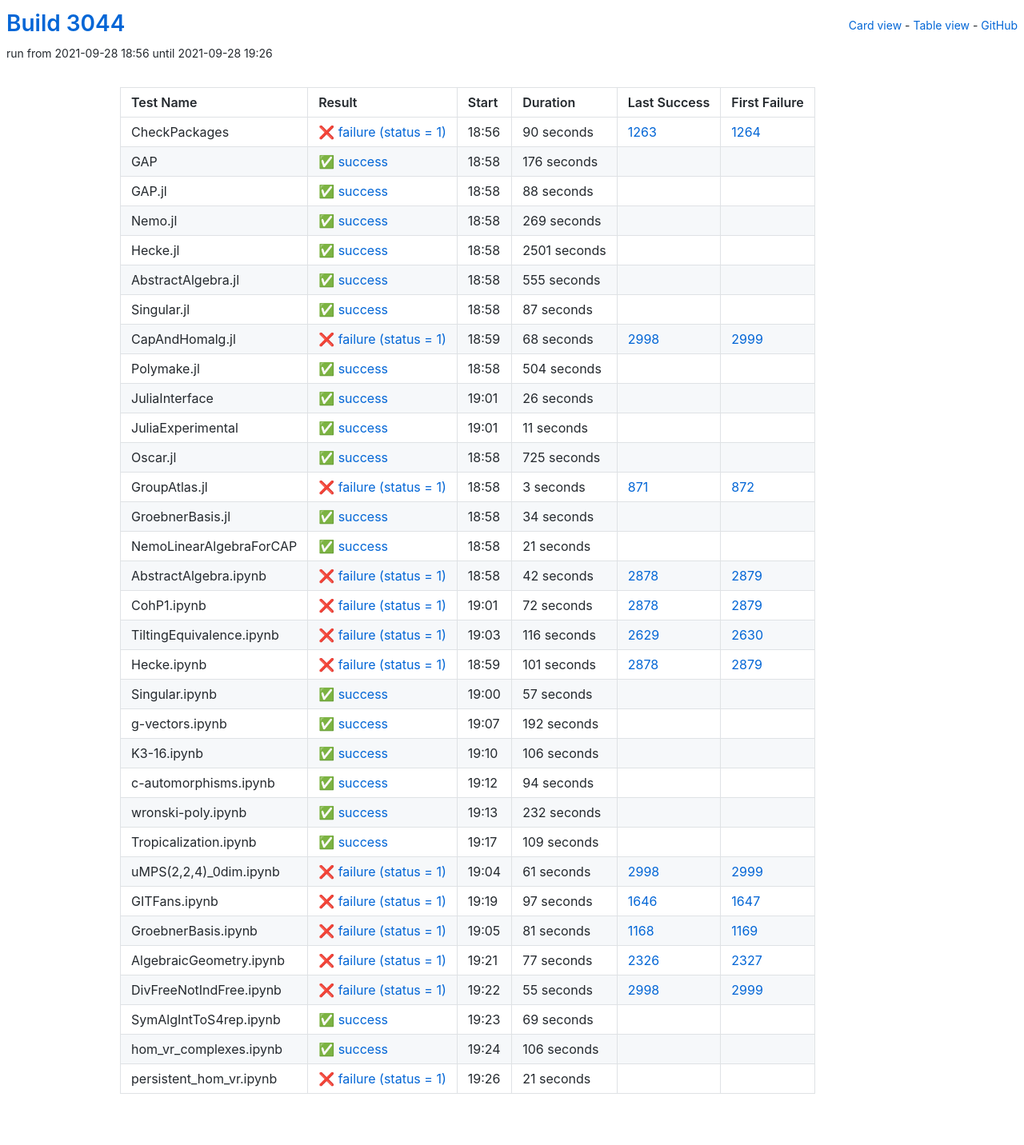
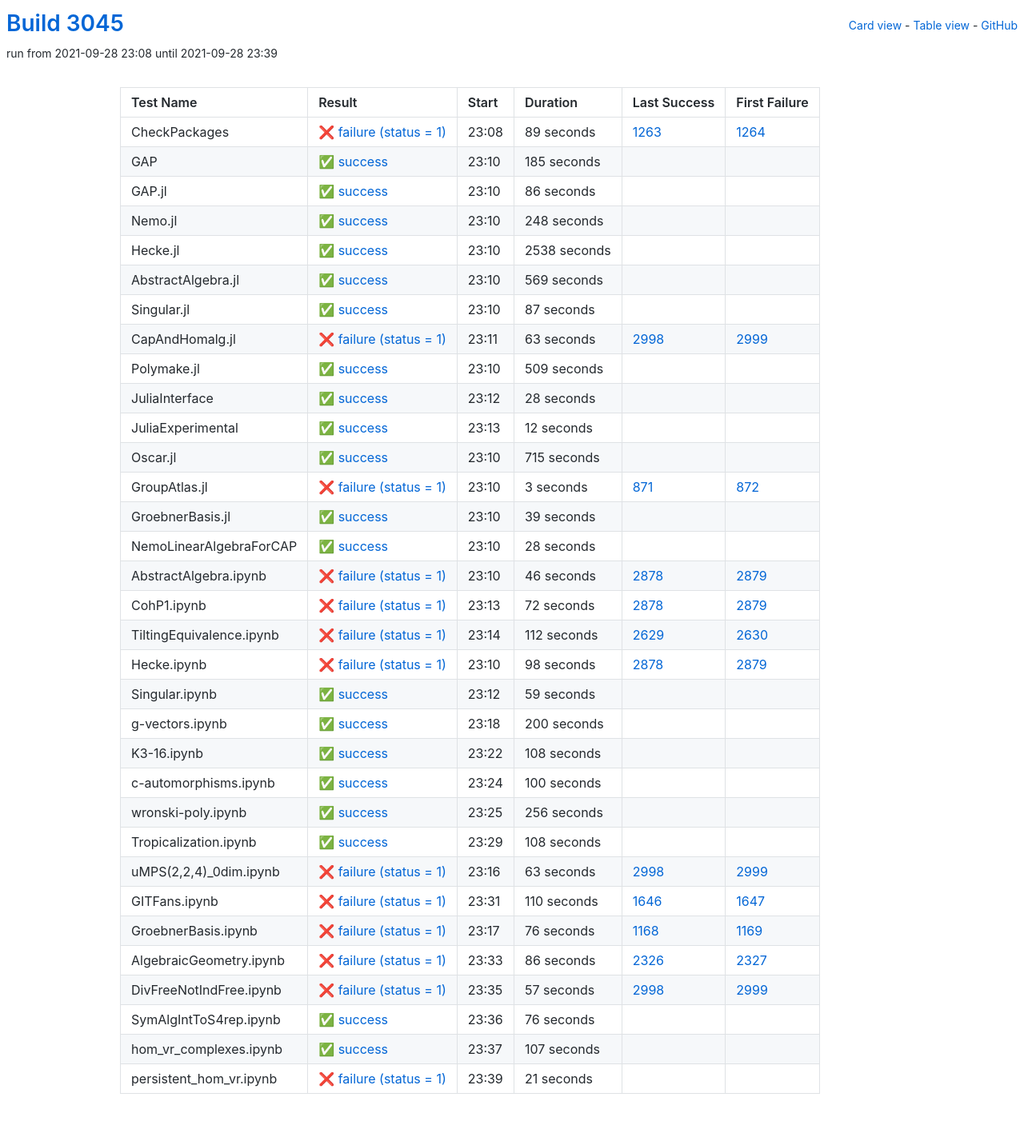
Before and after one commit to oscar-system/oscar-ci-status-stable, a Jekyll site: the page built from table.html, in a window 1280 px wide. Shown: the whole page at 80% size. Built offline with Jekyll 4.4.1, drawn with Linux system fonts in a browser that asks for light colours.

Commit message:
Build #3045

```diff
--- a/_data/ci.yml
+++ b/_data/ci.yml
@@ -1,6 +1,6 @@
 ---
-build: 3044
-build_url: https://oscarci.mathematik.uni-kl.de/job/oscar-stable/3044/
+build: 3045
+build_url: https://oscarci.mathematik.uni-kl.de/job/oscar-stable/3045/
 job: oscar-stable
 organization: oscar-system
 repo: oscar-ci-status-stable
@@ -8,80 +8,80 @@ repourl: https://github.com/oscar-system/oscar-ci-status-stable
 tests:
 - name: CheckPackages
   id: checkpackages
-  log: https://oscarci.mathematik.uni-kl.de/job/oscar-stable/3044/artifact/logs/build-3044/CheckPackages.log
-  start: 2021-09-28 18:56
+  log: https://oscarci.mathematik.uni-kl.de/job/oscar-stable/3045/artifact/logs/build-3045/CheckPackages.log
+  start: 2021-09-28 23:08
   success: false
   exitcode: 1
   status: failure
-  duration: 90
+  duration: 89
   last_success: 1263
   last_success_url: https://oscarci.mathematik.uni-kl.de/job/oscar-stable/1263/
   first_failure: 1264
   first_failure_url: https://oscarci.mathematik.uni-kl.de/job/oscar-stable/1264/
 - name: GAP
   id: gap
-  log: https://oscarci.mathematik.uni-kl.de/job/oscar-stable/3044/artifact/logs/build-3044/GAP.log
-  start: 2021-09-28 18:58
+  log: https://oscarci.mathematik.uni-kl.de/job/oscar-stable/3045/artifact/logs/build-3045/GAP.log
+  start: 2021-09-28 23:10
   success: true
   exitcode: 0
   status: success
-  duration: 176
+  duration: 185
   last_success: false
   last_success_url:
   first_failure: false
   first_failure_url:
 - name: GAP.jl
   id: gap-jl
-  log: https://oscarci.mathematik.uni-kl.de/job/oscar-stable/3044/artifact/logs/build-3044/GAP.jl.log
-  start: 2021-09-28 18:58
+  log: https://oscarci.mathematik.uni-kl.de/job/oscar-stable/3045/artifact/logs/build-3045/GAP.jl.log
+  start: 2021-09-28 23:10
   success: true
   exitcode: 0
   status: success
-  duration: 88
+  duration: 86
   last_success: false
   last_success_url:
   first_failure: false
   first_failure_url:
 - name: Nemo.jl
   id: nemo-jl
-  log: https://oscarci.mathematik.uni-kl.de/job/oscar-stable/3044/artifact/logs/build-3044/Nemo.jl.log
-  start: 2021-09-28 18:58
+  log: https://oscarci.mathematik.uni-kl.de/job/oscar-stable/3045/artifact/logs/build-3045/Nemo.jl.log
+  start: 2021-09-28 23:10
   success: true
   exitcode: 0
   status: success
-  duration: 269
+  duration: 248
   last_success: false
   last_success_url:
   first_failure: false
   first_failure_url:
 - name: Hecke.jl
   id: hecke-jl
-  log: https://oscarci.mathematik.uni-kl.de/job/oscar-stable/3044/artifact/logs/build-3044/Hecke.jl.log
-  start: 2021-09-28 18:58
+  log: https://oscarci.mathematik.uni-kl.de/job/oscar-stable/3045/artifact/logs/build-3045/Hecke.jl.log
+  start: 2021-09-28 23:10
   success: true
   exitcode: 0
   status: success
-  duration: 2501
+  duration: 2538
   last_success: false
   last_success_url:
   first_failure: false
   first_failure_url:
 - name: AbstractAlgebra.jl
   id: abstractalgebra-jl
-  log: https://oscarci.mathematik.uni-kl.de/job/oscar-stable/3044/artifact/logs/build-3044/AbstractAlgebra.jl.log
-  start: 2021-09-28 18:58
+  log: https://oscarci.mathematik.uni-kl.de/job/oscar-stable/3045/artifact/logs/build-3045/AbstractAlgebra.jl.log
+  start: 2021-09-28 23:10
   success: true
   exitcode: 0
   status: success
-  duration: 555
+  duration: 569
   last_success: false
   last_success_url:
   first_failure: false
   first_failure_url:
 - name: Singular.jl
   id: singular-jl
-  log: https://oscarci.mathematik.uni-kl.de/job/oscar-stable/3044/artifact/logs/build-3044/Singular.jl.log
-  start: 2021-09-28 18:58
+  log: https://oscarci.mathematik.uni-kl.de/job/oscar-stable/3045/artifact/logs/build-3045/Singular.jl.log
+  start: 2021-09-28 23:10
   success: true
   exitcode: 0
   status: success
@@ -92,68 +92,68 @@ tests:
   first_failure_url:
 - name: CapAndHomalg.jl
   id: capandhomalg-jl
-  log: https://oscarci.mathematik.uni-kl.de/job/oscar-stable/3044/artifact/logs/build-3044/CapAndHomalg.jl.log
-  start: 2021-09-28 18:59
+  log: https://oscarci.mathematik.uni-kl.de/job/oscar-stable/3045/artifact/logs/build-3045/CapAndHomalg.jl.log
+  start: 2021-09-28 23:11
   success: false
   exitcode: 1
   status: failure
-  duration: 68
+  duration: 63
   last_success: 2998
   last_success_url: https://oscarci.mathematik.uni-kl.de/job/oscar-stable/2998/
   first_failure: 2999
   first_failure_url: https://oscarci.mathematik.uni-kl.de/job/oscar-stable/2999/
 - name: Polymake.jl
   id: polymake-jl
-  log: https://oscarci.mathematik.uni-kl.de/job/oscar-stable/3044/artifact/logs/build-3044/Polymake.jl.log
-  start: 2021-09-28 18:58
+  log: https://oscarci.mathematik.uni-kl.de/job/oscar-stable/3045/artifact/logs/build-3045/Polymake.jl.log
+  start: 2021-09-28 23:10
   success: true
   exitcode: 0
   status: success
-  duration: 504
+  duration: 509
   last_success: false
   last_success_url:
   first_failure: false
   first_failure_url:
 - name: JuliaInterface
   id: juliainterface
-  log: https://oscarci.mathematik.uni-kl.de/job/oscar-stable/3044/artifact/logs/build-3044/JuliaInterface.log
-  start: 2021-09-28 19:01
+  log: https://oscarci.mathematik.uni-kl.de/job/oscar-stable/3045/artifact/logs/build-3045/JuliaInterface.log
+  start: 2021-09-28 23:12
   success: true
   exitcode: 0
   status: success
-  duration: 26
+  duration: 28
   last_success: false
   last_success_url:
   first_failure: false
   first_failure_url:
 - name: JuliaExperimental
   id: juliaexperimental
-  log: https://oscarci.mathematik.uni-kl.de/job/oscar-stable/3044/artifact/logs/build-3044/JuliaExperimental.log
-  start: 2021-09-28 19:01
+  log: https://oscarci.mathematik.uni-kl.de/job/oscar-stable/3045/artifact/logs/build-3045/JuliaExperimental.log
+  start: 2021-09-28 23:13
   success: true
   exitcode: 0
   status: success
-  duration: 11
+  duration: 12
   last_success: false
   last_success_url:
   first_failure: false
   first_failure_url:
 - name: Oscar.jl
   id: oscar-jl
-  log: https://oscarci.mathematik.uni-kl.de/job/oscar-stable/3044/artifact/logs/build-3044/Oscar.jl.log
-  start: 2021-09-28 18:58
+  log: https://oscarci.mathematik.uni-kl.de/job/oscar-stable/3045/artifact/logs/build-3045/Oscar.jl.log
+  start: 2021-09-28 23:10
   success: true
   exitcode: 0
   status: success
-  duration: 725
+  duration: 715
   last_success: false
   last_success_url:
   first_failure: false
   first_failure_url:
 - name: GroupAtlas.jl
   id: groupatlas-jl
-  log: https://oscarci.mathematik.uni-kl.de/job/oscar-stable/3044/artifact/logs/build-3044/GroupAtlas.jl.log
-  start: 2021-09-28 18:58
+  log: https://oscarci.mathematik.uni-kl.de/job/oscar-stable/3045/artifact/logs/build-3045/GroupAtlas.jl.log
+  start: 2021-09-28 23:10
   success: false
   exitcode: 1
   status: failure
@@ -164,44 +164,44 @@ tests:
   first_failure_url: https://oscarci.mathematik.uni-kl.de/job/oscar-stable/872/
 - name: GroebnerBasis.jl
   id: groebnerbasis-jl
-  log: https://oscarci.mathematik.uni-kl.de/job/oscar-stable/3044/artifact/logs/build-3044/GroebnerBasis.jl.log
-  start: 2021-09-28 18:58
+  log: https://oscarci.mathematik.uni-kl.de/job/oscar-stable/3045/artifact/logs/build-3045/GroebnerBasis.jl.log
+  start: 2021-09-28 23:10
   success: true
   exitcode: 0
   status: success
-  duration: 34
+  duration: 39
   last_success: false
   last_success_url:
   first_failure: false
   first_failure_url:
 - name: NemoLinearAlgebraForCAP
   id: nemolinearalgebraforcap
-  log: https://oscarci.mathematik.uni-kl.de/job/oscar-stable/3044/artifact/logs/build-3044/NemoLinearAlgebraForCAP.log
-  start: 2021-09-28 18:58
+  log: https://oscarci.mathematik.uni-kl.de/job/oscar-stable/3045/artifact/logs/build-3045/NemoLinearAlgebraForCAP.log
+  start: 2021-09-28 23:10
   success: true
   exitcode: 0
   status: success
-  duration: 21
+  duration: 28
   last_success: false
   last_success_url:
   first_failure: false
   first_failure_url:
 - name: AbstractAlgebra.ipynb
   id: abstractalgebra-ipynb
-  log: https://oscarci.mathematik.uni-kl.de/job/oscar-stable/3044/artifact/logs/build-3044/AbstractAlgebra.ipynb.log
-  start: 2021-09-28 18:58
+  log: https://oscarci.mathematik.uni-kl.de/job/oscar-stable/3045/artifact/logs/build-3045/AbstractAlgebra.ipynb.log
+  start: 2021-09-28 23:10
   success: false
   exitcode: 1
   status: failure
-  duration: 42
+  duration: 46
   last_success: 2878
   last_success_url: https://oscarci.mathematik.uni-kl.de/job/oscar-stable/2878/
   first_failure: 2879
   first_failure_url: https://oscarci.mathematik.uni-kl.de/job/oscar-stable/2879/
 - name: CohP1.ipynb
   id: cohp1-ipynb
-  log: https://oscarci.mathematik.uni-kl.de/job/oscar-stable/3044/artifact/logs/build-3044/CohP1.ipynb.log
-  start: 2021-09-28 19:01
+  log: https://oscarci.mathematik.uni-kl.de/job/oscar-stable/3045/artifact/logs/build-3045/CohP1.ipynb.log
+  start: 2021-09-28 23:13
   success: false
   exitcode: 1
   status: failure
@@ -212,188 +212,188 @@ tests:
   first_failure_url: https://oscarci.mathematik.uni-kl.de/job/oscar-stable/2879/
 - name: TiltingEquivalence.ipynb
   id: tiltingequivalence-ipynb
-  log: https://oscarci.mathematik.uni-kl.de/job/oscar-stable/3044/artifact/logs/build-3044/TiltingEquivalence.ipynb.log
-  start: 2021-09-28 19:03
+  log: https://oscarci.mathematik.uni-kl.de/job/oscar-stable/3045/artifact/logs/build-3045/TiltingEquivalence.ipynb.log
+  start: 2021-09-28 23:14
   success: false
   exitcode: 1
   status: failure
-  duration: 116
+  duration: 112
   last_success: 2629
   last_success_url: https://oscarci.mathematik.uni-kl.de/job/oscar-stable/2629/
   first_failure: 2630
   first_failure_url: https://oscarci.mathematik.uni-kl.de/job/oscar-stable/2630/
 - name: Hecke.ipynb
   id: hecke-ipynb
-  log: https://oscarci.mathematik.uni-kl.de/job/oscar-stable/3044/artifact/logs/build-3044/Hecke.ipynb.log
-  start: 2021-09-28 18:59
+  log: https://oscarci.mathematik.uni-kl.de/job/oscar-stable/3045/artifact/logs/build-3045/Hecke.ipynb.log
+  start: 2021-09-28 23:10
   success: false
   exitcode: 1
   status: failure
-  duration: 101
+  duration: 98
   last_success: 2878
   last_success_url: https://oscarci.mathematik.uni-kl.de/job/oscar-stable/2878/
   first_failure: 2879
   first_failure_url: https://oscarci.mathematik.uni-kl.de/job/oscar-stable/2879/
 - name: Singular.ipynb
   id: singular-ipynb
-  log: https://oscarci.mathematik.uni-kl.de/job/oscar-stable/3044/artifact/logs/build-3044/Singular.ipynb.log
-  start: 2021-09-28 19:00
+  log: https://oscarci.mathematik.uni-kl.de/job/oscar-stable/3045/artifact/logs/build-3045/Singular.ipynb.log
+  start: 2021-09-28 23:12
   success: true
   exitcode: 0
   status: success
-  duration: 57
+  duration: 59
   last_success: false
   last_success_url:
   first_failure: false
   first_failure_url:
 - name: g-vectors.ipynb
   id: g-vectors-ipynb
-  log: https://oscarci.mathematik.uni-kl.de/job/oscar-stable/3044/artifact/logs/build-3044/g-vectors.ipynb.log
-  start: 2021-09-28 19:07
+  log: https://oscarci.mathematik.uni-kl.de/job/oscar-stable/3045/artifact/logs/build-3045/g-vectors.ipynb.log
+  start: 2021-09-28 23:18
   success: true
   exitcode: 0
   status: success
-  duration: 192
+  duration: 200
   last_success: false
   last_success_url:
   first_failure: false
   first_failure_url:
 - name: K3-16.ipynb
   id: k3-16-ipynb
-  log: https://oscarci.mathematik.uni-kl.de/job/oscar-stable/3044/artifact/logs/build-3044/K3-16.ipynb.log
-  start: 2021-09-28 19:10
+  log: https://oscarci.mathematik.uni-kl.de/job/oscar-stable/3045/artifact/logs/build-3045/K3-16.ipynb.log
+  start: 2021-09-28 23:22
   success: true
   exitcode: 0
   status: success
-  duration: 106
+  duration: 108
   last_success: false
   last_success_url:
   first_failure: false
   first_failure_url:
 - name: c-automorphisms.ipynb
   id: c-automorphisms-ipynb
-  log: https://oscarci.mathematik.uni-kl.de/job/oscar-stable/3044/artifact/logs/build-3044/c-automorphisms.ipynb.log
-  start: 2021-09-28 19:12
+  log: https://oscarci.mathematik.uni-kl.de/job/oscar-stable/3045/artifact/logs/build-3045/c-automorphisms.ipynb.log
+  start: 2021-09-28 23:24
   success: true
   exitcode: 0
   status: success
-  duration: 94
+  duration: 100
   last_success: false
   last_success_url:
   first_failure: false
   first_failure_url:
 - name: wronski-poly.ipynb
   id: wronski-poly-ipynb
-  log: https://oscarci.mathematik.uni-kl.de/job/oscar-stable/3044/artifact/logs/build-3044/wronski-poly.ipynb.log
-  start: 2021-09-28 19:13
+  log: https://oscarci.mathematik.uni-kl.de/job/oscar-stable/3045/artifact/logs/build-3045/wronski-poly.ipynb.log
+  start: 2021-09-28 23:25
   success: true
   exitcode: 0
   status: success
-  duration: 232
+  duration: 256
   last_success: false
   last_success_url:
   first_failure: false
   first_failure_url:
 - name: Tropicalization.ipynb
   id: tropicalization-ipynb
-  log: https://oscarci.mathematik.uni-kl.de/job/oscar-stable/3044/artifact/logs/build-3044/Tropicalization.ipynb.log
-  start: 2021-09-28 19:17
+  log: https://oscarci.mathematik.uni-kl.de/job/oscar-stable/3045/artifact/logs/build-3045/Tropicalization.ipynb.log
+  start: 2021-09-28 23:29
   success: true
   exitcode: 0
   status: success
-  duration: 109
+  duration: 108
   last_success: false
   last_success_url:
   first_failure: false
   first_failure_url:
 - name: uMPS(2,2,4)_0dim.ipynb
   id: umps-2-2-4-0dim-ipynb
-  log: https://oscarci.mathematik.uni-kl.de/job/oscar-stable/3044/artifact/logs/build-3044/uMPS-2-2-4-_0dim.ipynb.log
-  start: 2021-09-28 19:04
+  log: https://oscarci.mathematik.uni-kl.de/job/oscar-stable/3045/artifact/logs/build-3045/uMPS-2-2-4-_0dim.ipynb.log
+  start: 2021-09-28 23:16
   success: false
   exitcode: 1
   status: failure
-  duration: 61
+  duration: 63
   last_success: 2998
   last_success_url: https://oscarci.mathematik.uni-kl.de/job/oscar-stable/2998/
   first_failure: 2999
   first_failure_url: https://oscarci.mathematik.uni-kl.de/job/oscar-stable/2999/
 - name: GITFans.ipynb
   id: gitfans-ipynb
-  log: https://oscarci.mathematik.uni-kl.de/job/oscar-stable/3044/artifact/logs/build-3044/GITFans.ipynb.log
-  start: 2021-09-28 19:19
+  log: https://oscarci.mathematik.uni-kl.de/job/oscar-stable/3045/artifact/logs/build-3045/GITFans.ipynb.log
+  start: 2021-09-28 23:31
   success: false
   exitcode: 1
   status: failure
-  duration: 97
+  duration: 110
   last_success: 1646
   last_success_url: https://oscarci.mathematik.uni-kl.de/job/oscar-stable/1646/
   first_failure: 1647
   first_failure_url: https://oscarci.mathematik.uni-kl.de/job/oscar-stable/1647/
 - name: GroebnerBasis.ipynb
   id: groebnerbasis-ipynb
-  log: https://oscarci.mathematik.uni-kl.de/job/oscar-stable/3044/artifact/logs/build-3044/GroebnerBasis.ipynb.log
-  start: 2021-09-28 19:05
+  log: https://oscarci.mathematik.uni-kl.de/job/oscar-stable/3045/artifact/logs/build-3045/GroebnerBasis.ipynb.log
+  start: 2021-09-28 23:17
   success: false
   exitcode: 1
   status: failure
-  duration: 81
+  duration: 76
   last_success: 1168
   last_success_url: https://oscarci.mathematik.uni-kl.de/job/oscar-stable/1168/
   first_failure: 1169
   first_failure_url: https://oscarci.mathematik.uni-kl.de/job/oscar-stable/1169/
 - name: AlgebraicGeometry.ipynb
   id: algebraicgeometry-ipynb
-  log: https://oscarci.mathematik.uni-kl.de/job/oscar-stable/3044/artifact/logs/build-3044/AlgebraicGeometry.ipynb.log
-  start: 2021-09-28 19:21
+  log: https://oscarci.mathematik.uni-kl.de/job/oscar-stable/3045/artifact/logs/build-3045/AlgebraicGeometry.ipynb.log
+  start: 2021-09-28 23:33
   success: false
   exitcode: 1
   status: failure
-  duration: 77
+  duration: 86
   last_success: 2326
   last_success_url: https://oscarci.mathematik.uni-kl.de/job/oscar-stable/2326/
   first_failure: 2327
   first_failure_url: https://oscarci.mathematik.uni-kl.de/job/oscar-stable/2327/
 - name: DivFreeNotIndFree.ipynb
   id: divfreenotindfree-ipynb
-  log: https://oscarci.mathematik.uni-kl.de/job/oscar-stable/3044/artifact/logs/build-3044/DivFreeNotIndFree.ipynb.log
-  start: 2021-09-28 19:22
+  log: https://oscarci.mathematik.uni-kl.de/job/oscar-stable/3045/artifact/logs/build-3045/DivFreeNotIndFree.ipynb.log
+  start: 2021-09-28 23:35
   success: false
   exitcode: 1
   status: failure
-  duration: 55
+  duration: 57
   last_success: 2998
   last_success_url: https://oscarci.mathematik.uni-kl.de/job/oscar-stable/2998/
   first_failure: 2999
   first_failure_url: https://oscarci.mathematik.uni-kl.de/job/oscar-stable/2999/
 - name: SymAlgIntToS4rep.ipynb
   id: symalginttos4rep-ipynb
-  log: https://oscarci.mathematik.uni-kl.de/job/oscar-stable/3044/artifact/logs/build-3044/SymAlgIntToS4rep.ipynb.log
-  start: 2021-09-28 19:23
+  log: https://oscarci.mathematik.uni-kl.de/job/oscar-stable/3045/artifact/logs/build-3045/SymAlgIntToS4rep.ipynb.log
+  start: 2021-09-28 23:36
   success: true
   exitcode: 0
   status: success
-  duration: 69
+  duration: 76
   last_success: false
   last_success_url:
   first_failure: false
   first_failure_url:
 - name: hom_vr_complexes.ipynb
   id: hom-vr-complexes-ipynb
-  log: https://oscarci.mathematik.uni-kl.de/job/oscar-stable/3044/artifact/logs/build-3044/hom_vr_complexes.ipynb.log
-  start: 2021-09-28 19:24
+  log: https://oscarci.mathematik.uni-kl.de/job/oscar-stable/3045/artifact/logs/build-3045/hom_vr_complexes.ipynb.log
+  start: 2021-09-28 23:37
   success: true
   exitcode: 0
   status: success
-  duration: 106
+  duration: 107
   last_success: false
   last_success_url:
   first_failure: false
   first_failure_url:
 - name: persistent_hom_vr.ipynb
   id: persistent-hom-vr-ipynb
-  log: https://oscarci.mathematik.uni-kl.de/job/oscar-stable/3044/artifact/logs/build-3044/persistent_hom_vr.ipynb.log
-  start: 2021-09-28 19:26
+  log: https://oscarci.mathematik.uni-kl.de/job/oscar-stable/3045/artifact/logs/build-3045/persistent_hom_vr.ipynb.log
+  start: 2021-09-28 23:39
   success: false
   exitcode: 1
   status: failure
```
Also changed, not shown: README.md.
